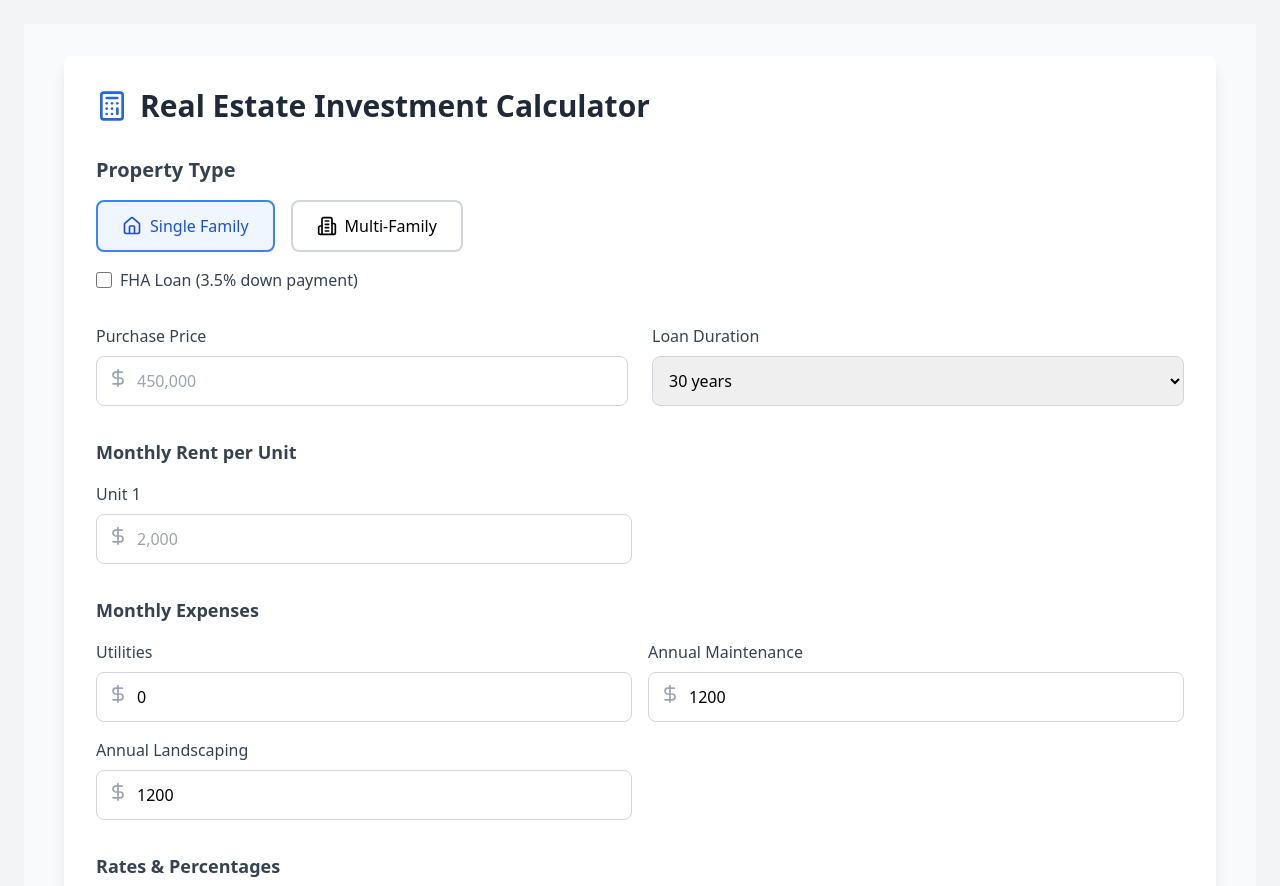
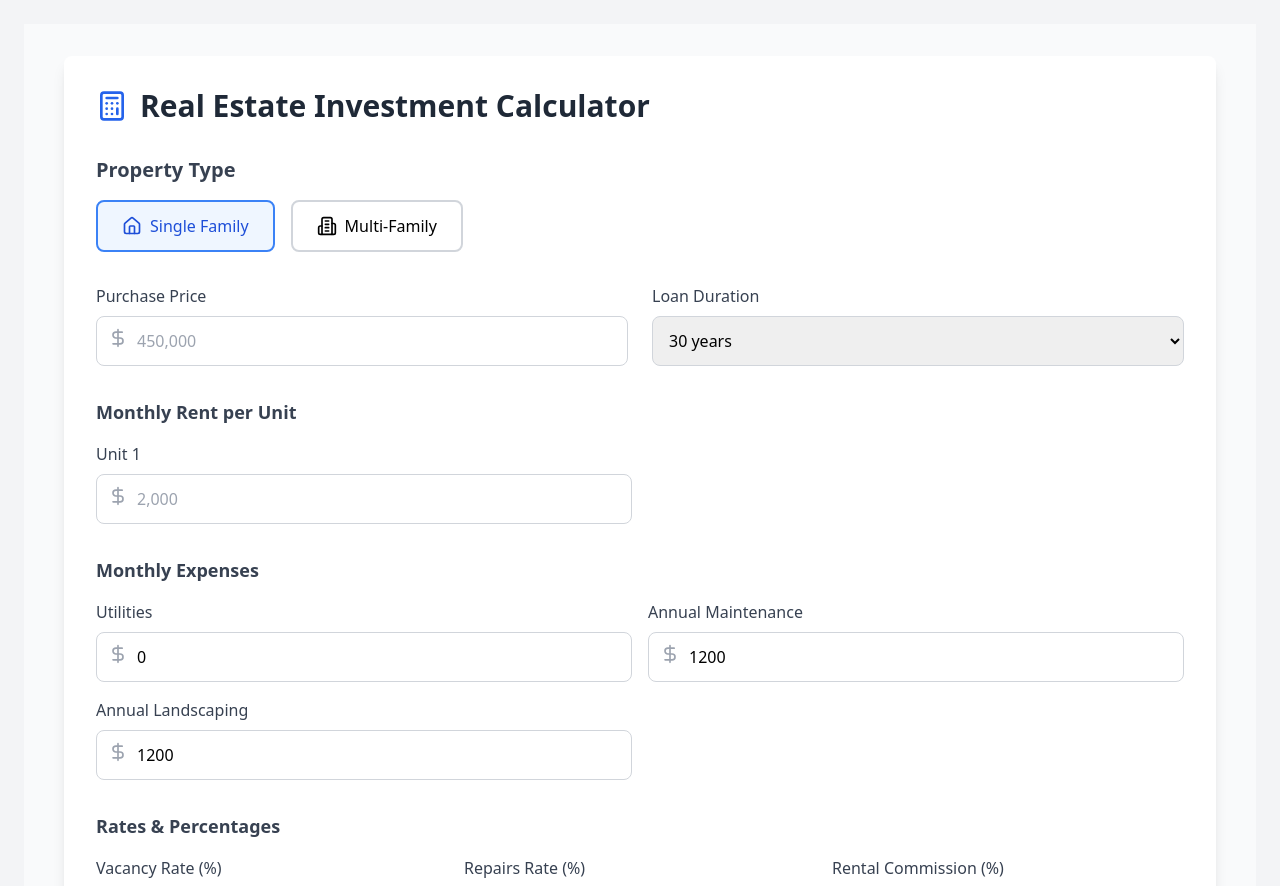
Before and after one commit to G4lacticH0stage/investment-calculator, a React (Vite) app: page / in a window 1280 px wide. Shown: the top 886 px of the page. Built offline with nearby package versions, Linux system fonts and the light colour scheme.

Commit message:
FHA moved to multi-family and homeowners insurance updated to % based

```diff
--- a/src/Investment.jsx
+++ b/src/Investment.jsx
@@ -15,14 +15,14 @@ const Investment = () => {
   const [repairsRate, setRepairsRate] = useState(10);
   const [managementRate, setManagementRate] = useState(10);
 
-  const interestRate = 7.5;
+  const interestRate = 6.85;
   const propertyTaxRate = 1.5;
-  const homeInsurance = 2110;
+  const homeInsurance = purchasePrice * 0.0082;
   const closingCostRate = 5;
   const mipRate = 0.55;
 
   const getDownPaymentRate = () => {
-    if (propertyType === 'single' && isFHA) return 3.5;
+    if (propertyType === 'multi' && isFHA) return 3.5;
     if (propertyType === 'single') return 20;
     return 25;
   };
@@ -33,6 +33,7 @@ const Investment = () => {
     if (propertyType === 'single') {
       setUnits(1);
       setUnitRents({ 1: unitRents[1] || '' });
+      setIsFHA(false); // Reset FHA when switching to single family
     }
   }, [propertyType]);
 
@@ -57,7 +58,7 @@ const Investment = () => {
     const monthlyInsurance = homeInsurance / 12;
     let monthlyMIP = 0;
 
-    if (isFHA && propertyType === 'single') {
+    if (isFHA && propertyType === 'multi') {
       monthlyMIP = (loanAmount * mipRate / 100) / 12;
     }
 
@@ -151,7 +152,7 @@ const Investment = () => {
                 </button>
               </div>
 
-              {propertyType === 'single' && (
+              {propertyType === 'multi' && (
                 <div className="mt-4">
                   <label className="flex items-center gap-2 text-gray-700">
                     <input
@@ -309,7 +310,7 @@ const Investment = () => {
                 </div>
 
                 <div>
-                  <label className="block text-gray-700 mb-2">Management Rate (%)</label>
+                  <label className="block text-gray-700 mb-2">Rental Commission (%)</label>
                   <input
                     type="number"
                     value={managementRate}
@@ -395,7 +396,7 @@ const Investment = () => {
                       </div>
                     )}
                     <div className="flex justify-between">
-                      <span className="text-gray-600">Property Management</span>
+                      <span className="text-gray-600">Rental Commission</span>
                       <span className="font-medium">{formatCurrency(results.management)}</span>
                     </div>
                     <div className="flex justify-between">
@@ -417,7 +418,7 @@ const Investment = () => {
               </div>
             )}
 
-            {isFHA && propertyType === 'single' && (
+            {isFHA && propertyType === 'multi' && (
               <div className="mt-6 p-4 bg-yellow-50 border border-yellow-200 rounded-lg flex items-start gap-3">
                 <AlertCircle className="text-yellow-600 mt-1" size={20} />
                 <div className="text-sm text-yellow-800">
```
Also changed, not shown: src/App.css (added, +11 -0 lines).
